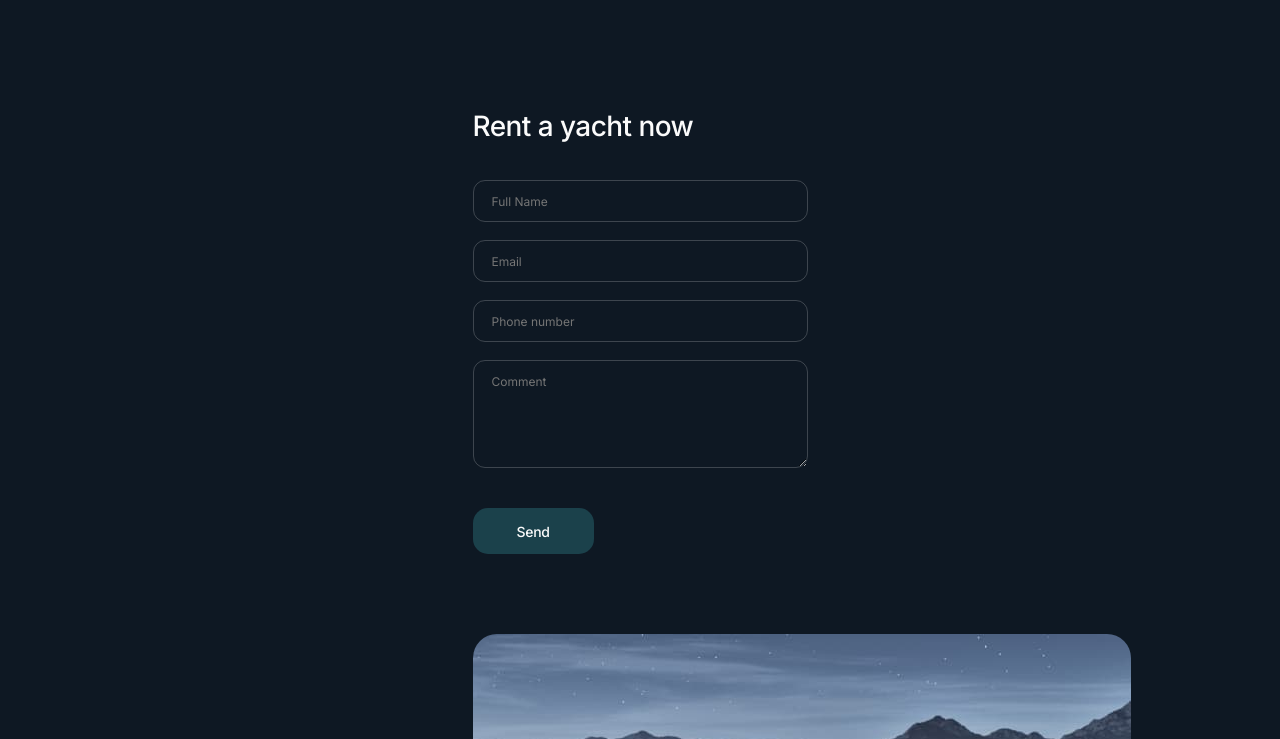
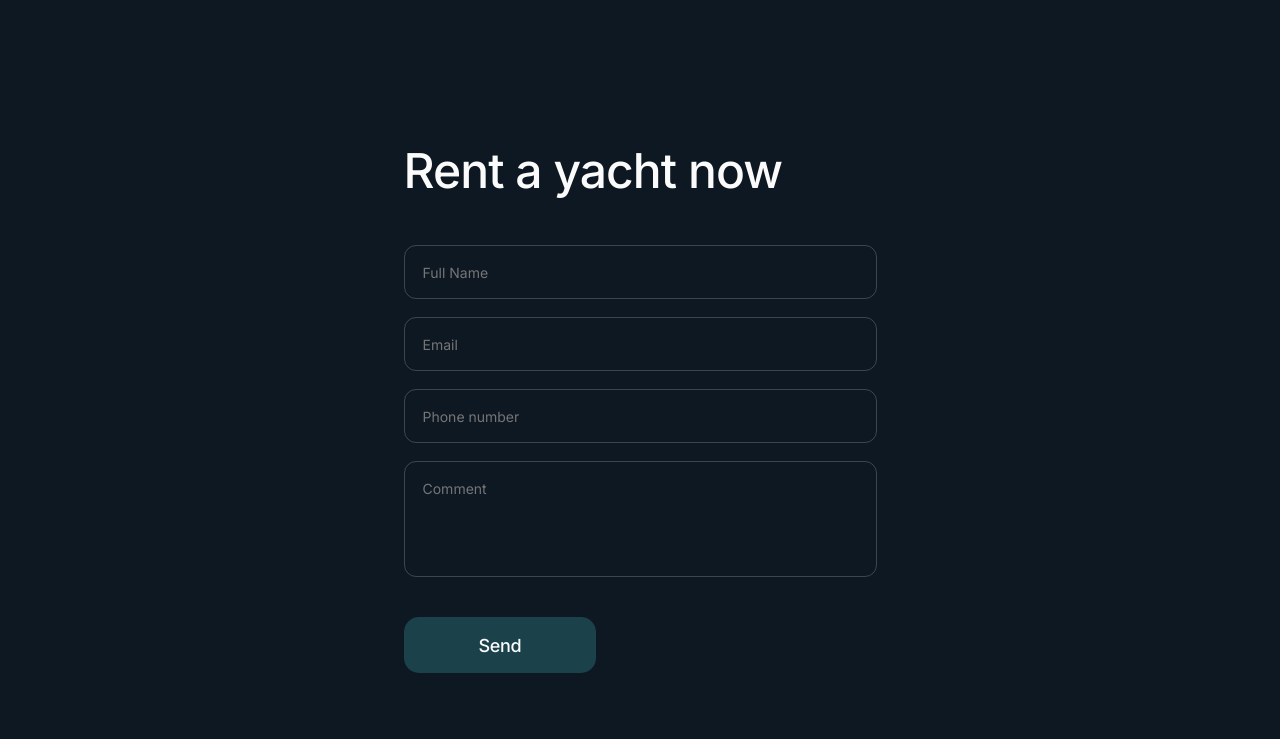
Before and after one commit to ruslankozenko/YJ-training, a plain HTML site: page index.html in a window 1280 px wide. Shown: the part 3181-3920 px from the top of the page. Drawn offline with nearby package versions, Linux system fonts and the light colour scheme.

Commit message:
rant tab

```diff
--- a/css/styles.css
+++ b/css/styles.css
@@ -501,18 +501,16 @@ screen and (min-device-pixel-ratio: 2) and (max-width: 767px) {
 }
 
 .rant-form-wrapper {
-    display: flex;
+    padding-bottom: 40px;
     width: 100%;
-    padding-bottom: 40px;
 }
 
 .review-form-comment {
     display: flex;
     border: 1px solid rgba(251, 251, 251, 0.2);
     border-radius: 12px;
-    padding-left: 18px;
-    padding-top: 14px;
-    width: 335px;
+    padding: 14px 18px;
+    width: 100%;
     height: 108px;
     background-color: transparent;
     font-weight: 400;
@@ -521,6 +519,7 @@ screen and (min-device-pixel-ratio: 2) and (max-width: 767px) {
     color: rgba(251, 251, 251, 0.4);
     transition: border-color 0.25s cubic-bezier(0.4, 0, 0.2, 1);
     outline: 0px solid transparent;
+    resize: none;
 }
 
 .review-form-comment:hover {
@@ -805,6 +804,51 @@ screen and (min-device-pixel-ratio: 2) and (max-width: 767px) {
      }
 
      /* ============== /TABLET ADVANTAGES ============== */
+
+     /* ============== TABLET RANT A JACHT ============== */
+
+     .rant-section {
+        padding-top: 75px;
+        padding-bottom: 75px;
+     }
+
+     .conteiner-rant {
+        max-width: 473px;
+     }
+
+     .rant-title {
+        font-size: 48px;
+        padding-bottom: 50px;
+     }
+
+     .rant-contact-input {
+        padding: 18px;
+        height: 54px;
+        font-size: 14px;
+        line-height: 1.28
+     }
+
+     .rant-picture {
+        display: flex;
+        justify-content: center;
+     }
+
+     .review-form-comment {
+        height: 116px;
+        padding: 18px;
+        font-size: 14px;
+        line-height: 1.28
+     }
+
+     .review-form-submit-btn {
+        padding: 18px 75px;
+        max-width: 194px;
+        height: 56px;
+        font-size: 18px;
+        line-height: 1.1;
+     }
+
+     /* ============== /TABLET RANT A JACHT ============== */
 }
 
 @media screen and (min-width: 1280px) {
```
Also changed, not shown: images/rant/rant-tab.jpg, images/rant/rant-tab@2x.jpg.
